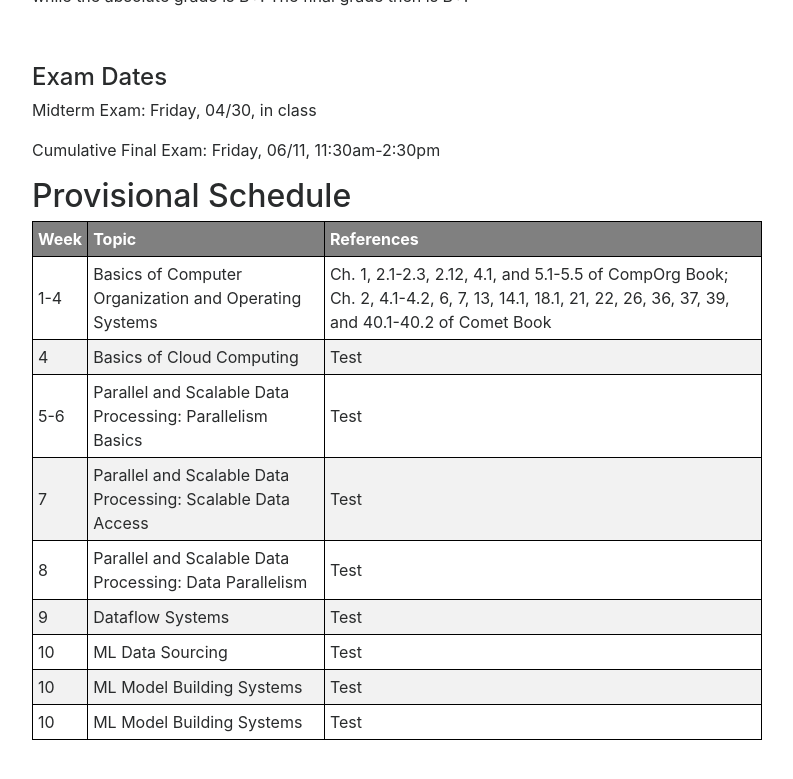
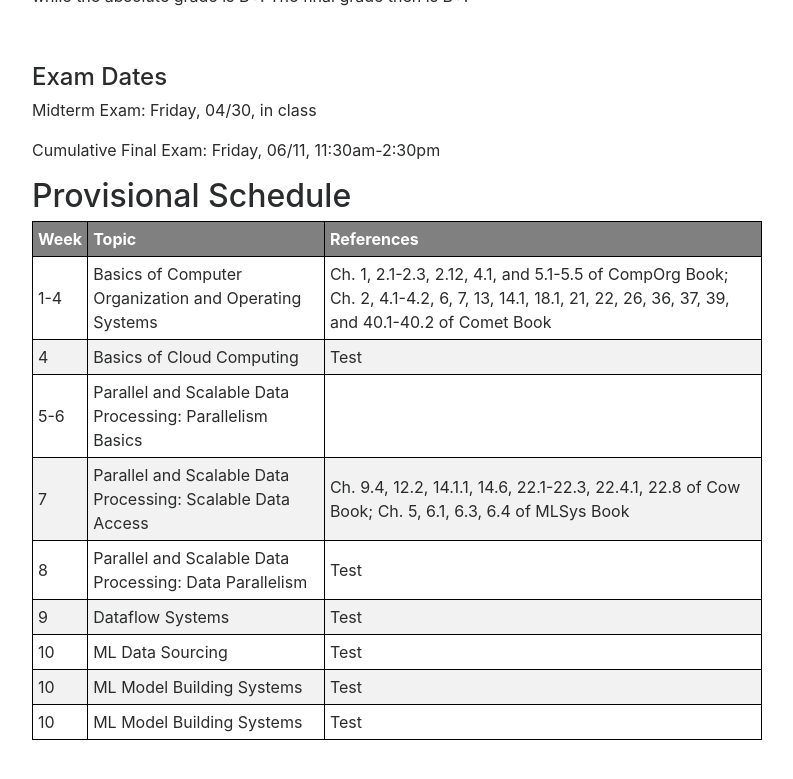
Before and after one commit to albuyeh/dsc102-spring-2021, a Jekyll site: the page built from docs/index.md, in a window 1280 px wide and 900 px high, scrolled down 3531 px. Shown: the top 779 px of the window, without its empty margins (243-1036 px from the left). Built offline with Jekyll 4.4.1, drawn with Linux system fonts in a browser that asks for light colours; nearby versions of some CDN libraries.

Commit message:
new refs

```diff
--- a/docs/index.md
+++ b/docs/index.md
@@ -165,8 +165,8 @@ Cumulative Final Exam: Friday, 06/11, 11:30am-2:30pm
 |--|--|--|
 |1-4|Basics of Computer Organization and Operating Systems|Ch. 1, 2.1-2.3, 2.12, 4.1, and 5.1-5.5 of CompOrg Book; Ch. 2, 4.1-4.2, 6, 7, 13, 14.1, 18.1, 21, 22, 26, 36, 37, 39, and 40.1-40.2 of Comet Book|
 |4|Basics of Cloud Computing|Test|
-|5-6|Parallel and Scalable Data Processing: Parallelism Basics|Test|
-|7|Parallel and Scalable Data Processing: Scalable Data Access|Test|
+|5-6|Parallel and Scalable Data Processing: Parallelism Basics| |
+|7|Parallel and Scalable Data Processing: Scalable Data Access|Ch. 9.4, 12.2, 14.1.1, 14.6, 22.1-22.3, 22.4.1, 22.8 of Cow Book; Ch. 5, 6.1, 6.3, 6.4 of MLSys Book|
 |8|Parallel and Scalable Data Processing: Data Parallelism|Test|
 |9|Dataflow Systems|Test|
 |10|ML Data Sourcing|Test|
```
